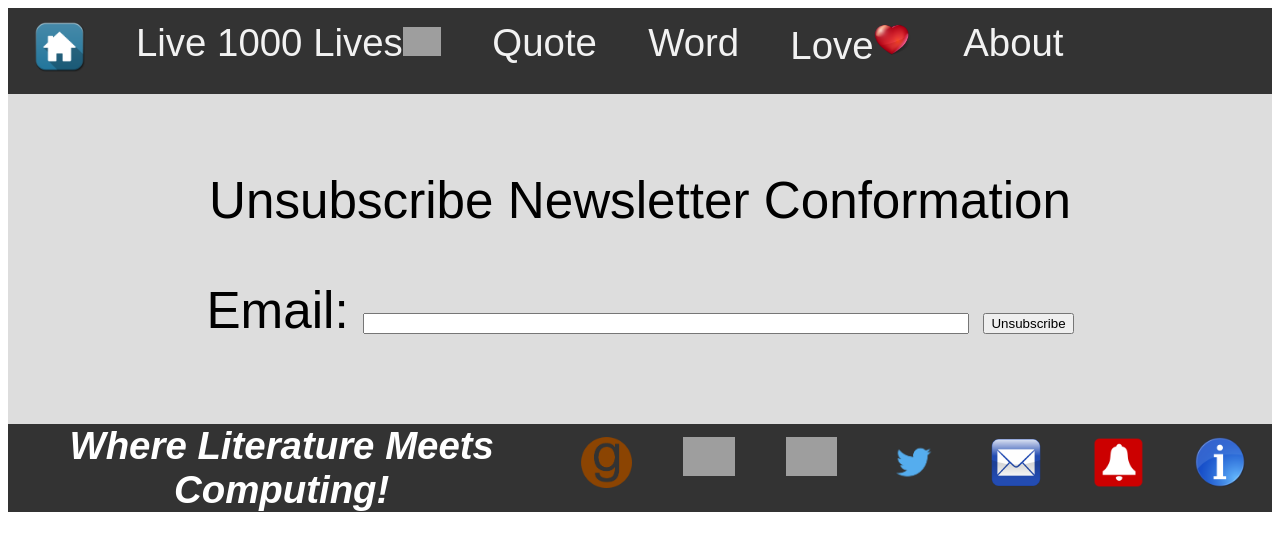
After one commit to whope2/DailyApp, a Flask app: template templates/unsubscribe.html in a window 1280 px wide. The commit adds this page. Shown: the top 551 px of the page. Run offline with Flask 2, Linux system fonts and the light colour scheme; the template is opened without the code that fills it, so the values that code supplies are empty; grey boxes are pictures that could not be loaded.

Commit message:
book image, rating, unsub conform

```diff
--- a/templates/index.html
+++ b/templates/index.html
@@ -110,6 +110,7 @@
     <p style="color: blue;"><i>
     {% if book %}
       {{ book }}
+      <br><br><a href=static/books/{{book_image}}><img src=static/books/{{book_image}} alt="" style="width:25%;height:auto;"></a>
     {% else %}
       Sorry No Book!
     {% endif %}
--- /dev/null
+++ b/templates/unsubscribe.html
@@ -0,0 +1,92 @@
+<!DOCTYPE html>
+<html lang="en">
+<head>
+  <meta charset="utf-8">
+  <meta name="viewport" content="width=device-width, initial-scale=1.0">
+  <link href="{{ url_for('static', filename='css/styles.css') }}" rel="stylesheet">
+
+  <style>
+  * {
+    box-sizing: border-box;
+  }
+
+	<title>Where Literature Meets Computing Unsubscribe Page</title>
+
+	<style type="text/css">
+
+  table, th, td {
+  border: 2px solid black;
+  border-collapse: collapse;
+  }
+  table.center {
+    margin-left: auto;
+    margin-right: auto;
+    font-size: 2vw;
+  }
+
+  body
+  {
+    text-align: center;
+    font-family: sans-serif;
+    font-size: 10vw;
+  }
+
+
+  /* Style the footer */
+  .footer {
+    background-color: #f1f1f1;
+    padding:2vw;
+    text-align: right;
+    font-size: 4vw;
+  }
+
+  h1
+  {
+    font-size:10vw;
+    color:rgb(20, 3, 104);
+  }
+
+  h2
+  {
+    font-size:8vw;
+    font-style: italic;
+    color:rgb(31, 4, 161);
+  }
+
+  </style>
+
+</head>
+
+<body>
+  <div class="topnav">
+    <a href="/"><img src="static/home.png" alt="Home" style="width:4vw;height:auto;"></a>
+    <a href="/liveathousandlives">Live 1000 Lives<img src="static/books.png" style="width:3vw;height:auto;"></a>
+    <a href="/quoteoftheday">Quote</a>
+    <a href="/genwordoftheday">Word</a>
+    <a href="/whatloveis">Love<img src="static/heart.png" style="width:3vw;height:auto;"></a>
+    <a href="/about">About</a>
+  </div>
+
+  <div class="content">
+    <p style="color: black">Unsubscribe Newsletter Conformation</p>
+    <form id="sub" action="/unsubscribing" method="post" enctype="multipart/form-data">
+      <label for="email">Email: </label>
+      <input class="inputtext" type="text" id="email" name="email" value={{ email }}>
+      <input type="submit" value="Unsubscribe">
+    </form>
+    <br>
+  </div>
+
+
+  <div class="botnav">
+    <a href="/about"><img src="static/information.png" alt="About" style="width:4vw;height:auto;"></a>
+    <a href="/#sub"><img src="static/subscribe.png" alt="Subscribe" style="width:4vw;height:auto;"></a>
+    <a href="mailto:whereliteraturemeetscomputing@gmail.com"><img src="static/email.png" alt="Email" style="width:4vw;height:auto;"></a>
+    <a href="https://twitter.com/tothemax2050"><img src="static/twitter.png" alt="Twitter" style="width:4vw;height:auto;"></a>
+    <a href="https://www.facebook.com/wordsmartword"><img src="static/facebook.png" alt="Facebook" style="width:4vw;height:auto;"></a>
+    <a href="https://www.instagram.com/tothemax2050"><img src="static/instagram.png" alt="Instagram" style="width:4vw;height:auto;"></a>
+    <a href="https://www.goodreads.com/user/show/65134593-max"><img src="static/goodreads.png" alt="Goodreads" style="width:4vw;height:auto;"></a>
+    <b style="color: white;font-family: Arial"><i>Where Literature Meets Computing!</i></b>
+  </div>
+</body>
+</html>
--- a/transfer.py
+++ b/transfer.py
@@ -50,7 +50,7 @@ def index():
 
 	random_book, book_image = elasticsearch_access.get_a_random_book()
 	random_love_quote = elasticsearch_access.get_a_random_love_quote()
-	return render_template('index.html',word=random_word,quote=random_quote,photolink=photo_id,book=random_book,love_quote=random_love_quote,email=email)
+	return render_template('index.html',word=random_word,quote=random_quote,photolink=photo_id,book=random_book,book_image=book_image,love_quote=random_love_quote,email=email)
 
 @app.route('/echo_search')
 def echo_search():
@@ -189,7 +189,7 @@ def liveathousandlives():
 		oneitem["Book Title"] = doc["_source"]["Book Title"]
 		oneitem["Author"] = doc["_source"]["Author"]
 		oneitem["Year Published"] = doc["_source"]["Year Published"]
-		oneitem["Date Read"] = doc["_source"]["Date Finished"]
+		oneitem["My Rating"] = doc["_source"]["Rating"]
 		#print(oneitem)
 		items[num] = oneitem.copy()  #use copy() or deepcopy instead of assigning dict directly, which copes reference not value
 		if doc["_source"]["TweetID"] != None :  #if not an empty
@@ -197,7 +197,7 @@ def liveathousandlives():
 
 	random.shuffle(booklist)
 	bookcount = len(booklist)
-	columns=["Cover Image","Book Title","Author","Year Published","Date Read"]
+	columns=["Cover Image","Book Title","Author","Year Published","My Rating"]
 	random_i = random.randint(0,count-1)
 	return render_template('booklist.html', columns=columns, items=items, count=count,\
 		booklist=booklist, bookcount=bookcount)
@@ -266,7 +266,7 @@ def subscribe():
 		interest = interest[1:]
 
 	elasticsearch_access.add_a_subscription(email, interest)
-	email_notify_me("TWLMC - New subscription!", ("from: %s" % email))
+	email_notify_me("TWLMC - New subscription!", ("from: %s, interest: %s" % (email,interest)))
 
 	return render_template('echo.html', text="Thanks for your subscription!")
 
@@ -274,6 +274,11 @@ def subscribe():
 def unsubscribe():
 	arg_count = len(request.args)
 	email = request.args.get('email')
+	return render_template('unsubscribe.html', email=email)
+
+@app.route("/unsubscribing", methods=['POST'])
+def unsubscribing():
+	email = request.form['email']
 	print("unsubscribe %s" % email)
 	elasticsearch_access.remove_a_subscription(email)
 	email_notify_me("TWLMC - Unsubscription", ("from: %s" % email))
@@ -425,7 +430,7 @@ def tweetquote():
 
 @app.route("/retweetbook")
 def retweetbook():
-	tweet_id, book_image = elasticsearch_access.get_a_random_book_tweet_id()
+	tweet_id = elasticsearch_access.get_a_random_book_tweet_id()
 	twitterbot.retweet_book(tweet_id)
 	return render_template('echo.html', text="A book retweeted!")
 
```
